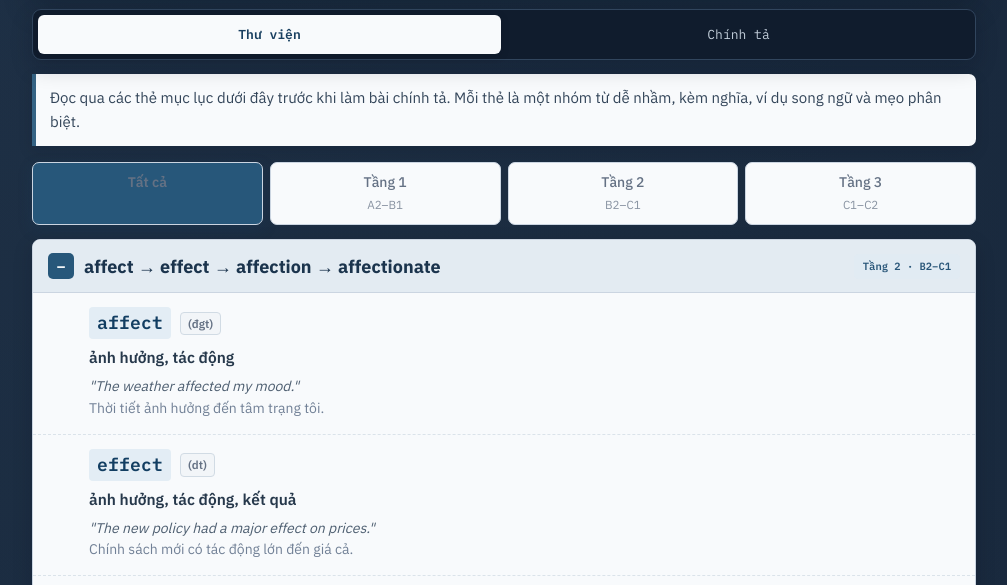
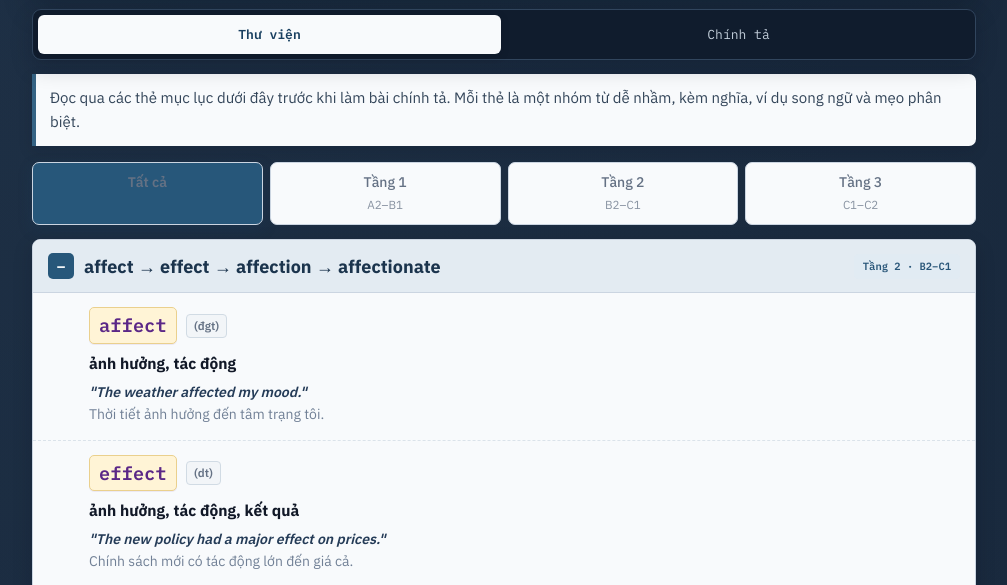
Before and after one commit to MinhThien-Tim/eng-practice, a plain HTML site: page eng-practice/Vocabulary/confusing-words.html in a window 1280 px wide. Shown: the part 155-740 px from the top of the page, without its empty margins (136-1143 px from the left). Drawn offline with Linux system fonts and the light colour scheme.

Commit message:
Increase contrast for confusing words

```diff
--- a/eng-practice/Vocabulary/confusing-words.html
+++ b/eng-practice/Vocabulary/confusing-words.html
@@ -462,10 +462,11 @@
   .entry{padding:14px 17px 14px 56px;border-color:#dbe3ea}
   .entry:hover{background:#f1f5f8}
   .entry .row1{gap:9px;align-items:center}
-  .entry .word{display:inline-block;padding:2px 8px;border-radius:4px;background:#e3edf5;color:#123e62;font-size:18px;font-weight:700;letter-spacing:.01em}
+  .entry .word{display:inline-block;padding:3px 9px;border:1px solid #ead08d;border-radius:5px;background:#fff4d6;color:#5b2787;font-size:18.5px;font-weight:800;letter-spacing:.012em;box-shadow:0 1px 0 rgba(91,39,135,.08)}
   .entry .pos{display:inline-block;padding:2px 7px;border:1px solid #d1dbe4;border-radius:4px;background:#f2f5f8;color:#647184;font-size:11.5px;font-style:normal;font-weight:600}
-  .entry .vi{margin-top:6px;color:#26384b;font-size:15.5px;font-weight:600}
-  .entry .ex{margin-top:7px;color:#4d5e70;font-size:14px}
+  .entry .vi{margin-top:7px;color:#111827;font-size:15.5px;font-weight:650}
+  .entry .ex{margin-top:7px;color:#405268;font-size:14px}
+  .entry .ex .en{color:#243b57;font-weight:550}
   .entry .ex .vi-line{color:#718096}
   .tip{padding:12px 18px 14px 56px;background:#edf3f7;color:#405f76;font-size:13.5px;border-top:1px solid #d6e1e9}
   .tip b{color:#183f60}
@@ -482,7 +483,7 @@
   .progress-bar{height:7px;border-radius:999px;background:#d7e0e8}
   .progress-fill{background:linear-gradient(90deg,#4f7b9b,#27577a)}
   .prompt-label{color:#52738b;font-weight:700}
-  .prompt-main{font-size:clamp(28px,5vw,38px);font-weight:700;color:#142f49}
+  .prompt-main{padding:11px 14px;border:1px solid #ead08d;border-left:5px solid #6b3294;border-radius:7px;background:#fff4d6;color:#5b2787;font-size:clamp(28px,5vw,38px);font-weight:800;overflow-wrap:anywhere}
   .prompt-ex{font-size:15px;color:#56687a}
   .listen-btn{border-color:#9eb1c1;color:#315b7a;background:#f8fafc}
   .listen-btn:hover{background:#e5edf4;border-color:#27577a;color:#183f60}
@@ -491,7 +492,7 @@
   .feedback{font-size:15px;border-radius:8px}
   .feedback.ok{background:#e1f1e9;color:#205f4b;border-color:#28745c}
   .feedback.bad{background:#f8e7e8;color:#8c3038;border-color:#b2454d}
-  .feedback .correct-ans{font-size:1.1em;font-weight:700}
+  .feedback .correct-ans{display:inline-block;padding:1px 6px;border-radius:4px;background:#fff;color:#173f67;font-size:1.12em;font-weight:800}
   footer.foot{color:#9fb0c0}
   button:focus-visible,input:focus-visible,summary:focus-visible,.choice:focus-visible,.tier-choice:focus-visible{outline:3px solid rgba(119,164,197,.5);outline-offset:2px}
   @media (max-width:480px){
```
